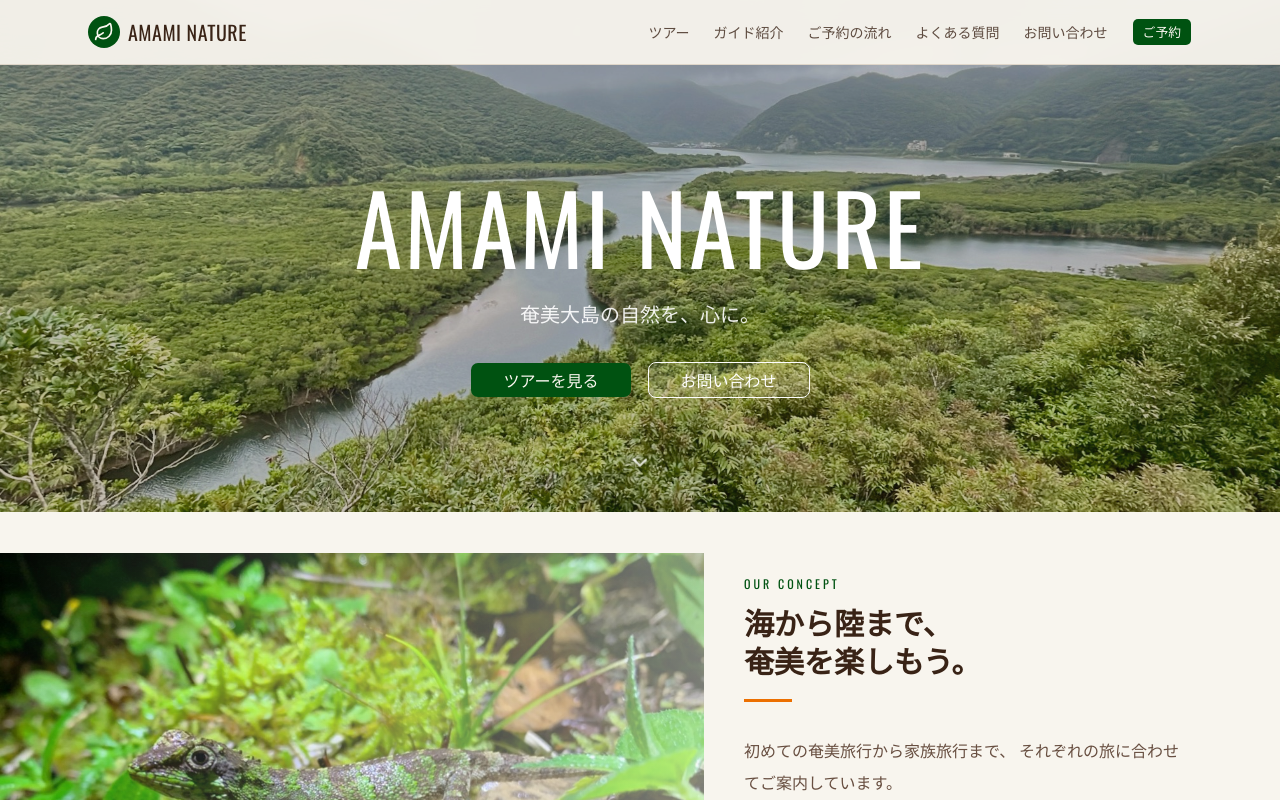
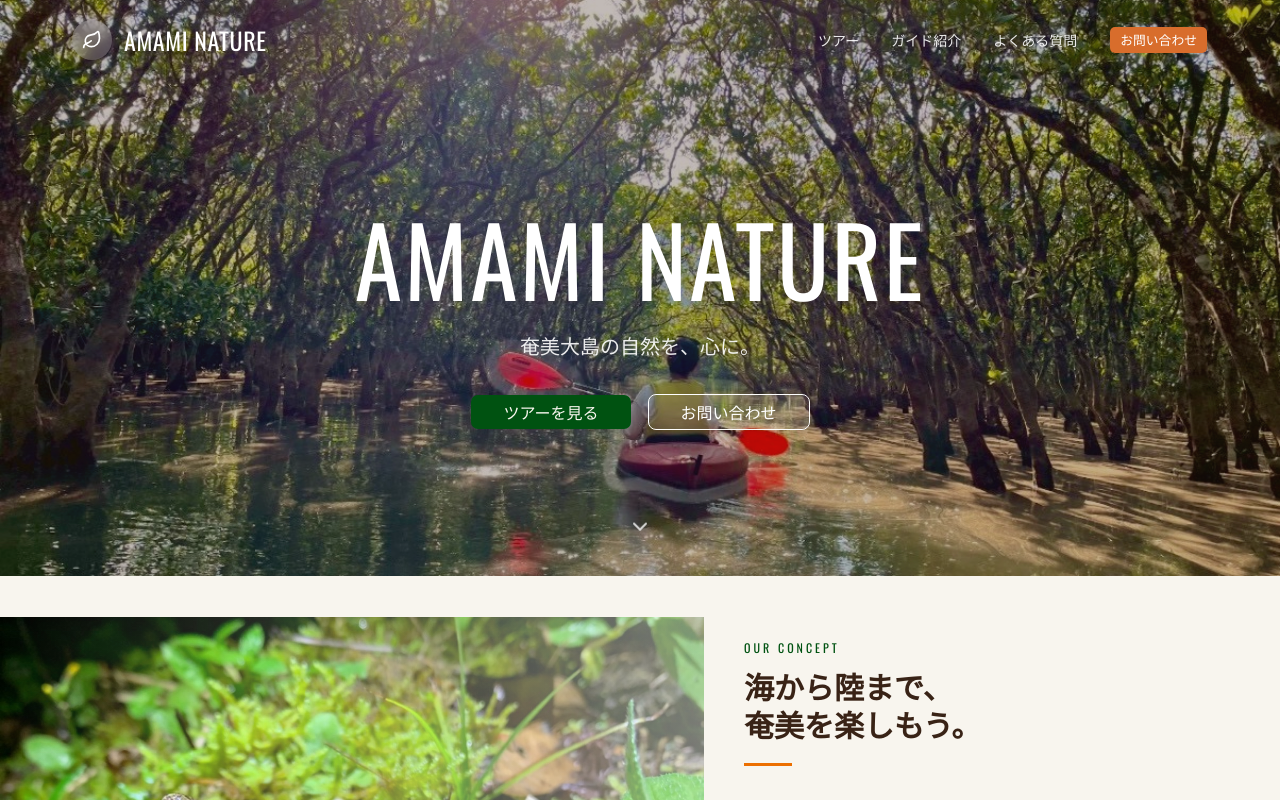
Before and after one commit to ikucha-portfolio/amami-guide-redesign, a React (Vite) app: page / in a window 1280 px wide. Shown: the top 800 px of the page. Built offline with nearby package versions, Linux system fonts and the light colour scheme.

Commit message:
Hero画像変更・ヘッダーの問い合わせボタンオレンジへ変更・スクロールでナビの背景浮上

```diff
--- a/src/components/Hero.jsx
+++ b/src/components/Hero.jsx
@@ -3,7 +3,7 @@ import { Button } from "@/components/ui/button";
 
 export default function Hero() {
   return (
-    <section className="relative min-h-[64vh] flex items-center justify-center overflow-hidden pt-16">
+    <section className="relative min-h-[72vh] flex items-center justify-center overflow-hidden pt-16">
       {/* Background Image */}
       <div
   className="absolute inset-0 bg-cover bg-center"
--- a/src/components/Nav.jsx
+++ b/src/components/Nav.jsx
@@ -1,41 +1,109 @@
-import { useState } from "react";
+import { useEffect, useState } from "react";
 import { Menu, X, Leaf } from "lucide-react";
 import { Button } from "@/components/ui/button";
 
 export default function Nav() {
   const [mobileMenuOpen, setMobileMenuOpen] = useState(false);
+  const [scrolled, setScrolled] = useState(false);
+
+  useEffect(() => {
+    const handleScroll = () => {
+      setScrolled(window.scrollY > 100);
+    };
+
+    window.addEventListener("scroll", handleScroll);
+
+    return () =>
+      window.removeEventListener("scroll", handleScroll);
+  }, []);
 
   const navItems = [
     { label: "ツアー", href: "#tours" },
     { label: "ガイド紹介", href: "#guide" },
-    { label: "ご予約の流れ", href: "#booking" },
     { label: "よくある質問", href: "#faq" },
-    { label: "お問い合わせ", href: "#contact" },
   ];
 
   return (
-    <header className="fixed top-0 left-0 right-0 z-50 bg-background/95 backdrop-blur-sm border-b border-border">
-      <div className="max-w-6xl mx-auto px-4 sm:px-6">
-        <div className="flex items-center justify-between h-16">
-          <a href="#" className="flex items-center gap-2">
-            <div className="w-8 h-8 bg-primary rounded-full flex items-center justify-center">
-              <Leaf className="w-5 h-5 text-primary-foreground" />
+    <header
+      className={`
+        fixed
+        top-0
+        left-0
+        right-0
+        z-50
+        transition-all
+        duration-500
+        ${
+          scrolled
+            ? "bg-[#f5f2ec]/95 backdrop-blur-md shadow-sm"
+            : "bg-transparent"
+        }
+      `}
+    >
+      <div className="max-w-[1200px] mx-auto px-8">
+
+        <div className="flex items-center justify-between h-20">
+
+          {/* Logo */}
+          <a href="#" className="flex items-center gap-3">
+
+            <div
+              className={`
+                w-10
+                h-10
+                rounded-full
+                flex
+                items-center
+                justify-center
+                transition-all
+                duration-500
+                ${
+                  scrolled
+                    ? "bg-primary"
+                    : "bg-white/20 backdrop-blur-sm"
+                }
+              `}
+            >
+              <Leaf className="w-5 h-5 text-white" />
             </div>
 
             <span
-            translate="no"
-            className="font-[family-name:var(--font-display)] text-xl tracking-wide text-foreground"
-             >
-             AMAMI NATURE
-             </span>
+              translate="no"
+              className={`
+                font-[family-name:var(--font-display)]
+                text-2xl
+                tracking-wide
+                transition-colors
+                duration-500
+                ${
+                  scrolled
+                    ? "text-[#3d2d21]"
+                    : "text-white"
+                }
+              `}
+            >
+              AMAMI NATURE
+            </span>
+
           </a>
 
-          <nav className="hidden md:flex items-center gap-6">
+          {/* Desktop Navigation */}
+          <nav className="hidden md:flex items-center gap-8">
+
             {navItems.map((item) => (
               <a
                 key={item.label}
                 href={item.href}
-                className="text-sm text-foreground/80 hover:text-primary transition-colors"
+                className={`
+                  text-sm
+                  transition-colors
+                  duration-500
+                  ${
+                    scrolled
+                      ? "text-[#3d2d21]/80 hover:text-primary"
+                      : "text-white/90 hover:text-white"
+                  }
+                `}
               >
                 {item.label}
               </a>
@@ -43,14 +111,30 @@ export default function Nav() {
 
             <Button
               size="sm"
-              className="bg-primary hover:bg-primary/90 text-primary-foreground"
+              className="
+                bg-[#d86d2c]
+                hover:bg-[#c35f22]
+                text-white
+              "
             >
-              ご予約
+              お問い合わせ
             </Button>
+
           </nav>
 
+          {/* Mobile Menu Button */}
           <button
-            className="md:hidden p-2"
+            className={`
+              md:hidden
+              p-2
+              transition-colors
+              duration-500
+              ${
+                scrolled
+                  ? "text-[#3d2d21]"
+                  : "text-white"
+              }
+            `}
             onClick={() => setMobileMenuOpen(!mobileMenuOpen)}
             aria-label="メニューを開く"
           >
@@ -60,26 +144,52 @@ export default function Nav() {
               <Menu className="w-6 h-6" />
             )}
           </button>
+
         </div>
 
+        {/* Mobile Menu */}
         {mobileMenuOpen && (
-          <nav className="md:hidden py-4 border-t border-border">
+          <nav
+            className="
+              md:hidden
+              bg-black/80
+              backdrop-blur-md
+              rounded-md
+              p-4
+              mb-4
+            "
+          >
             {navItems.map((item) => (
               <a
                 key={item.label}
                 href={item.href}
-                className="block py-2 text-foreground/80 hover:text-primary transition-colors"
+                className="
+                  block
+                  py-3
+                  text-white/90
+                  hover:text-white
+                "
                 onClick={() => setMobileMenuOpen(false)}
               >
                 {item.label}
               </a>
             ))}
 
-            <Button className="w-full mt-4 bg-primary hover:bg-primary/90 text-primary-foreground">
-              ご予約
+            <Button
+              className="
+                w-full
+                mt-4
+                bg-[#d86d2c]
+                hover:bg-[#c35f22]
+                text-white
+              "
+            >
+              お問い合わせ
             </Button>
+
           </nav>
         )}
+
       </div>
     </header>
   );
```
Also changed, not shown: public/images/hero.jpeg.
